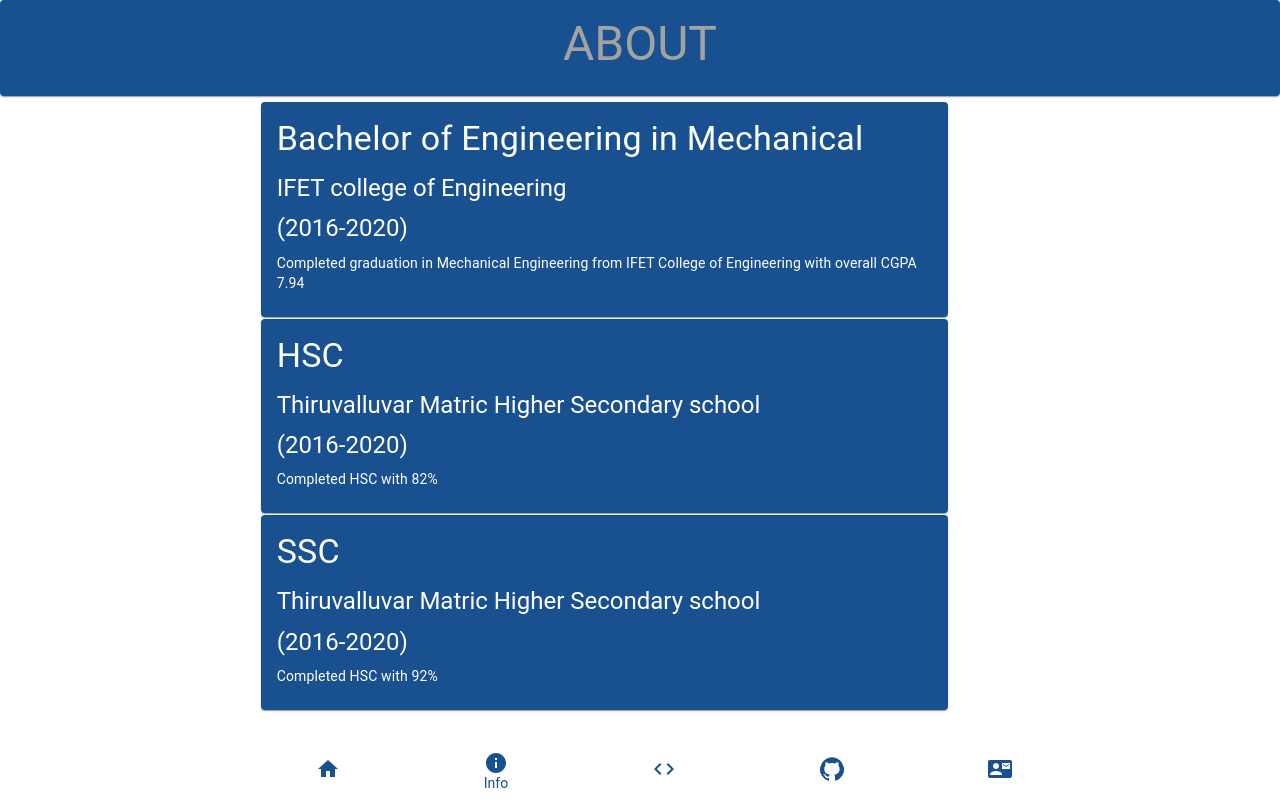
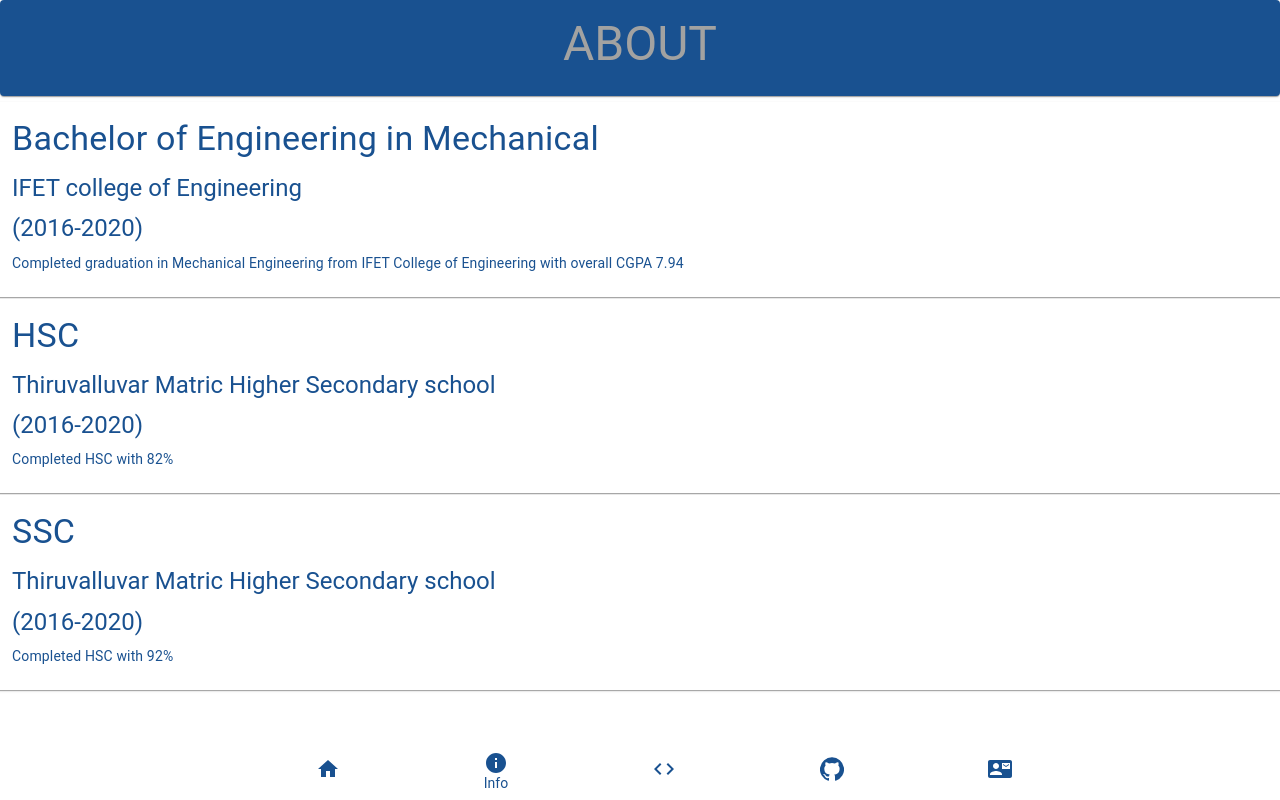
Before and after one commit to surya-nagarajan09/portfolio, a React (Create React App) app: page / in a window 1280 px wide. Both pictures are taken after a click on the button "Info". Built offline with nearby package versions, Linux system fonts and the light colour scheme.

Commit message:
final commit

```diff
--- a/src/Components/About.js
+++ b/src/Components/About.js
@@ -30,9 +30,8 @@
   root: {
     flexGrow: 1,
     display:"block",
-    width:"80% ",
+    width:"100% ",
     justifyContent:'center',
-    marginLeft:"50px"
   },
 }));
 const About=()=>{
@@ -50,56 +49,42 @@
                  </div>
         </Grid>
       <Grid  container direction="row" justify="center" alignItems="baseline">
-
-      <Grid xs={2}>
-        </Grid>
-        <Grid item xs={8} >
-          <motion.div whileHover={{ scale:1.2}} >
-            <Card className={classes.root} style={{backgroundColor:'#195190FF',color:"white",marginTop:"2px"}} >
+            <Grid item xs={12} >
+          <motion.div whileHover={{ scale:1.01}}  whileTap={{ scale: 0.9 }}>
+            <Card className={classes.root} style={{color:"#195190FF",marginTop:"2px"}} >
                   <CardContent>
                  <Typography gutterBottom variant="h4" >{info[0].degree}</Typography>
                    <Typography gutterBottom variant="h5" >{info[0].area}</Typography>
                    <Typography gutterBottom variant="h5" >{info[0].time}</Typography>
-                   <Typography variant="body2" color="textPrimary" component="p" style={{color:"white"}}>{info[0].dis}</Typography>
+                   <Typography variant="body2" color="textPrimary" component="p" style={{color:"#195190FF"}}>{info[0].dis}</Typography>
                   </CardContent>
              </Card>
              </motion.div>
         </Grid>
-        <Grid xs={2}>
-        </Grid>
-        <Grid xs={2} sm={2}>
-        </Grid>
-        <Grid item xs={8} sm={8} >
-          <motion.div whileHover={{ scale:1.2}} >
-            <Card className={classes.root} style={{backgroundColor:'#195190FF',color:"white",marginTop:"2px"}} >
+        <Grid item xs={12}  >
+          <motion.div whileHover={{ scale:1.01}} whileTap={{ scale: 0.9 }} >
+            <Card className={classes.root} style={{color:"#195190FF",marginTop:"2px"}} >
                   <CardContent>
                  <Typography gutterBottom variant="h4" >{info[1].degree}</Typography>
                    <Typography gutterBottom variant="h5" >{info[1].area}</Typography>
                    <Typography gutterBottom variant="h5" >{info[1].time}</Typography>
-                   <Typography variant="body2" color="textPrimary" component="p" style={{color:"white"}}>{info[1].dis}</Typography>
+                   <Typography variant="body2" color="textPrimary" component="p" style={{color:"#195190FF"}}>{info[1].dis}</Typography>
                   </CardContent>
              </Card>
              </motion.div>
         </Grid>
-        <Grid xs={2} sm={2}>
-        </Grid>
-        <Grid xs={2}>
-        </Grid>
-        <Grid item xs={8} >
-          <motion.div whileHover={{ scale:1.2}} >
-            <Card className={classes.root} style={{backgroundColor:'#195190FF',color:"white",marginTop:"2px"}} >
+        <Grid item xs={12} >
+          <motion.div whileHover={{ scale:1.01}}  whileTap={{ scale: 0.9 }}>
+            <Card className={classes.root} style={{color:"#195190FF",marginTop:"2px"}} >
                   <CardContent>
                  <Typography gutterBottom variant="h4" >{info[2].degree}</Typography>
                    <Typography gutterBottom variant="h5" >{info[2].area}</Typography>
                    <Typography gutterBottom variant="h5" >{info[2].time}</Typography>
-                   <Typography variant="body2" color="textPrimary" component="p" style={{color:"white"}}>{info[2].dis}</Typography>
+                   <Typography variant="body2" color="textPrimary" component="p" style={{color:"#195190FF"}}>{info[2].dis}</Typography>
                   </CardContent>
              </Card>
              </motion.div>
         </Grid>
-        <Grid xs={2}>
-        </Grid>
-
       </Grid>
       </Grid>
 
--- a/src/Components/Projects.js
+++ b/src/Components/Projects.js
@@ -53,14 +53,14 @@
     return(
         <div className={grid.root}>
             <Grid container spacing={1}>
-                <Grid xs={12} >
+               <Grid xs={12} >
                 <div  style={{diplay:"flex",justifyContent:"center",textAlign:"center"}}   >
                  <Card style={{backgroundColor:"#195190FF",color:"#A2A2A1FF"}}>
                 <CardContent>
                   <Typography variant="h3">PROJECTS </Typography>
                 </CardContent>
-              </Card>
-              </div>
+               </Card>
+                 </div>
                 </Grid>
                 <Grid xs={12}>
                    <div style={{display:'flex',justifyContent:'center',margin:"10px"}}>
```
